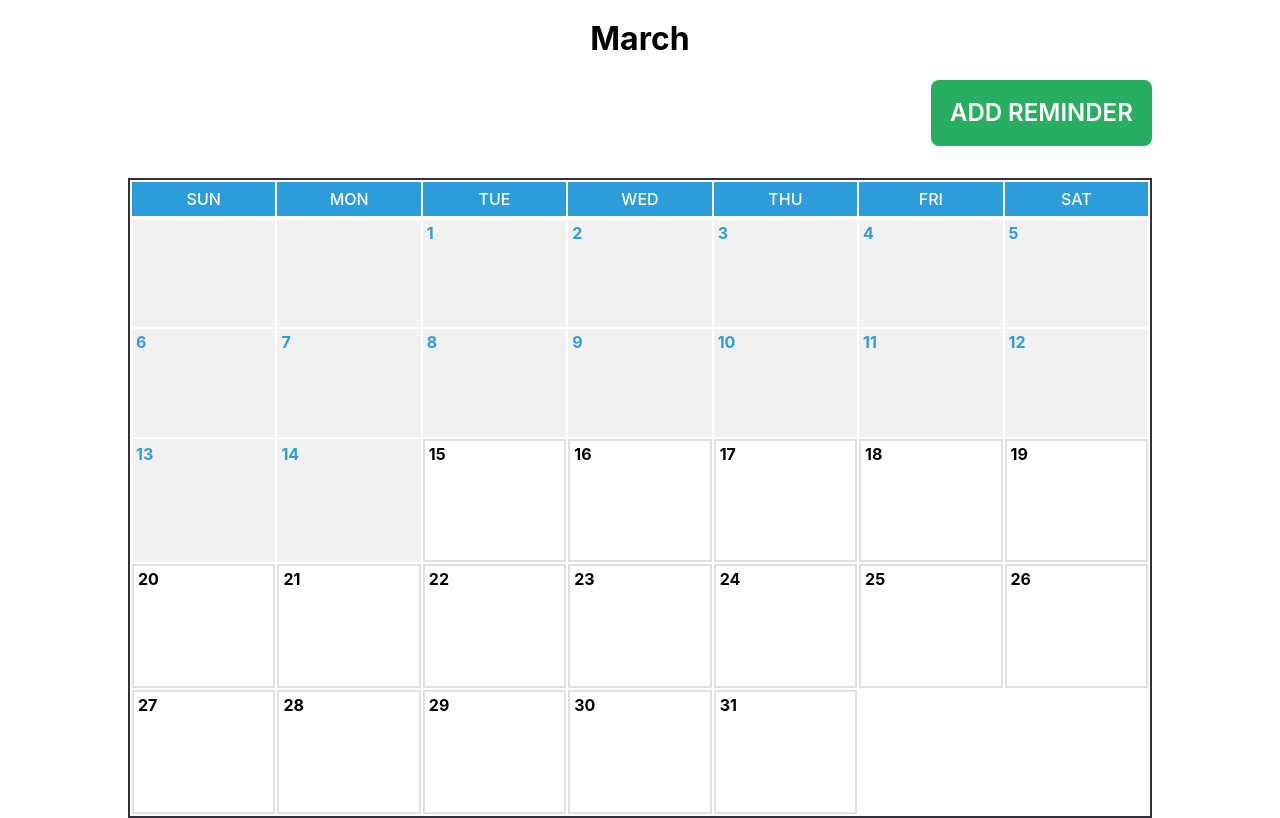
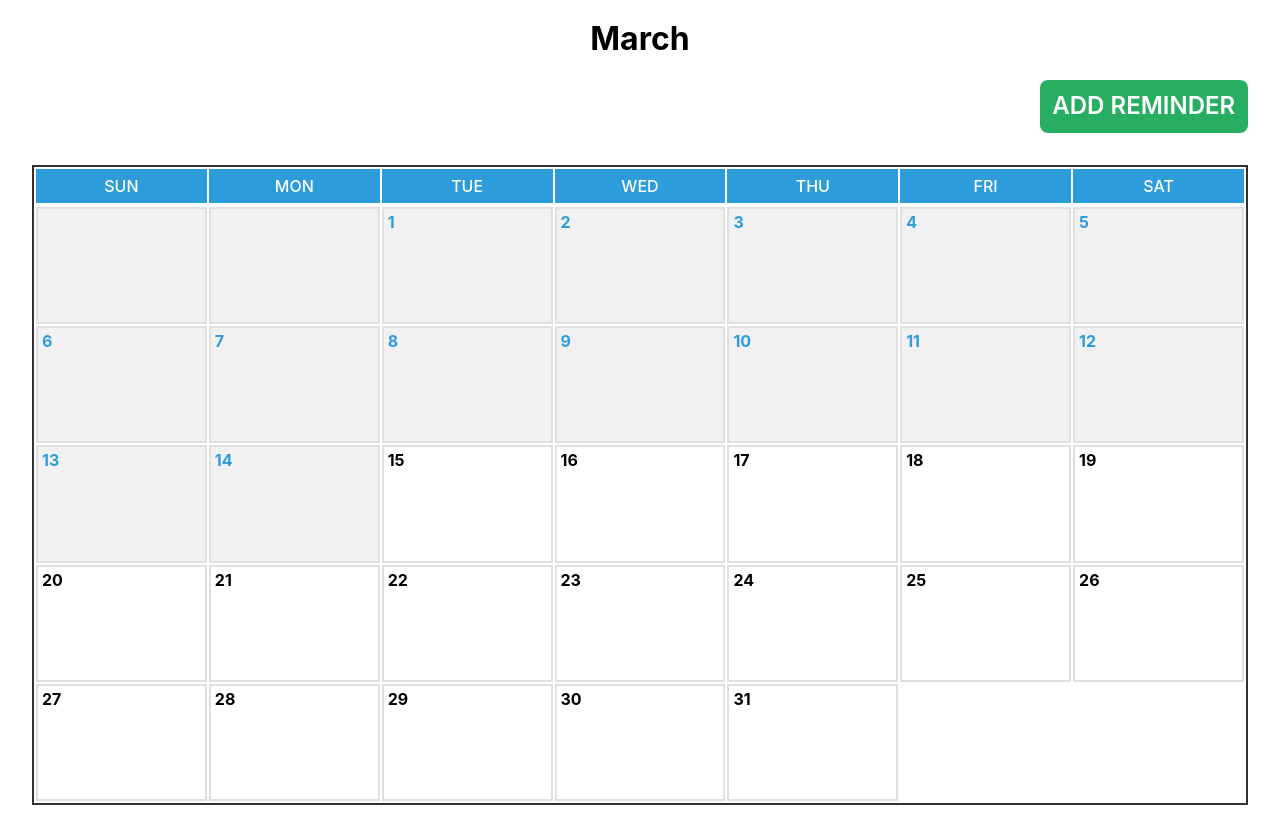
Before and after one commit to dheysonalves/jobsity-calendar-reminder, a React (Create React App) app: page / in a window 1280 px wide. Built offline with nearby package versions, Linux system fonts and the light colour scheme.

Commit message:
style: update components styles

```diff
--- a/src/components/button/Button.scss
+++ b/src/components/button/Button.scss
@@ -2,9 +2,12 @@
 @import "../../styles/_sizes.scss";
 
 button.main-button {
+	@media screen and (max-width: $medium-queries) {
+		font-size: $fs-base;
+	}
 	outline: none;
 	border: none;
-	padding: 0.8em;
+	padding: 0.8rem;
 	text-transform: uppercase;
 	color: $white;
 	font-weight: 600;
--- a/src/components/calendar/Calendar.scss
+++ b/src/components/calendar/Calendar.scss
@@ -1,16 +1,29 @@
 @import "../../styles/_colors.scss";
 @import "./../../styles/sizes";
 
-table {
-    table-layout: fixed;
-    width: 600px;
-    height: 400px;
-}
-
 .table-container {
 	@media screen and (min-width: $medium-queries) {
-		width: 80vw;
+		table-layout: fixed;
+		width: 95vw;
 		height: 80vh;
+	}
+
+	@media screen and (max-width: $medium-queries) {
+		table-layout: auto;
+		overflow-x: auto;
+		height: auto;
+
+		td,
+		th {
+			width: 50%;
+			text-align: left;
+			float: right;
+		}
+
+		th {
+			width: 100%;
+			text-align: center;
+		}
 	}
 
 	width: 80vw;
@@ -54,7 +67,8 @@ table {
 	}
 
 	td.empty {
-		border: none;
+		border: 2px solid $border-gray;
+		padding: 0.25rem;
 		background-color: $light_gray;
 		color: $blue;
 		font-weight: bold;
@@ -81,6 +95,7 @@ table {
 	padding: 0.5rem;
 	margin: 0.75rem 1rem;
 	border-radius: 8px;
+	overflow-x: auto;
 
 	&:hover {
 		cursor: pointer;
@@ -100,9 +115,13 @@ table {
 	p.cut-text-overflow {
 		text-overflow: ellipsis;
 		overflow: hidden;
-		width: 400px;
+		width: auto;
 		height: 1.2em;
 		white-space: nowrap;
+
+		@media screen and (max-width: $medium-queries) {
+			width: 100px;
+		}
 	}
 
 	p.reminder-title {
--- a/src/styles/_sizes.scss
+++ b/src/styles/_sizes.scss
@@ -1,7 +1,7 @@
 // queries
 
-$small-queries: 300px;
-$medium-queries: 900px;
+$small-queries: 480px;
+$medium-queries: 769px;
 
 // spacing
 
```
